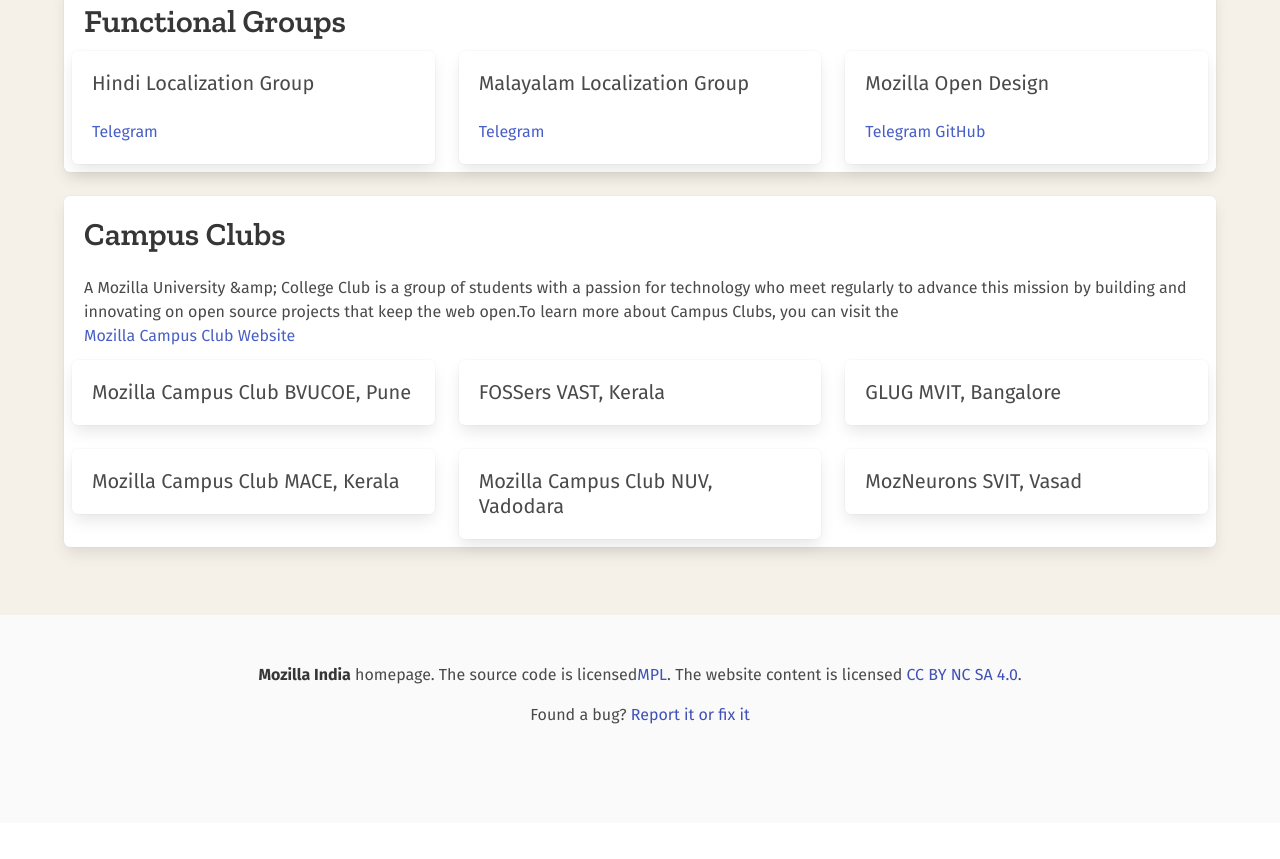
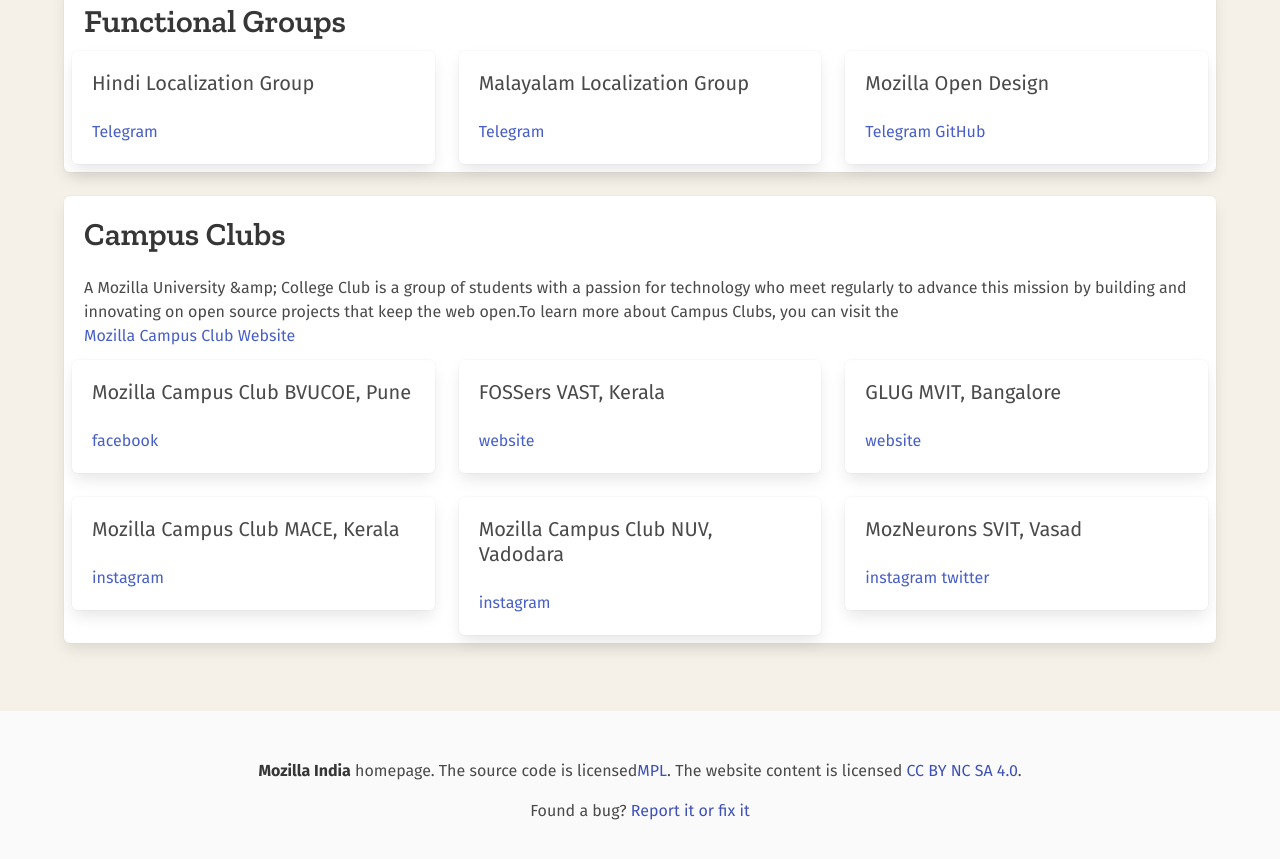
Before and after one commit to MozillaIndia/mozillaindia.github.io, a Gatsby site: page / in a window 1280 px wide. Shown: the part 2098-2957 px from the top of the page. Before the commit the page ends 2921 px from the top, so only its background shows below. Built offline with nearby package versions, Linux system fonts and the light colour scheme; Gatsby itself is replaced by a stand-in of ours; a web font is replaced by a local one.

Commit message:
add new component with multiple links

```diff
--- /dev/null
+++ b/src/components/linkedGroups.js
@@ -0,0 +1,32 @@
+import React from 'react'
+
+const LinkedGroups = ({ name, data, description }) => (
+  <div className="tile is-ancestor is-vertical">
+    <div className="tile is-parent">
+      <div className="tile is-child box">
+        <div className="tile is-ancestor is-vertical">
+          <div className="tile is-parent is-vertical">
+            <p className="title">{name}</p>
+            {description}
+          </div>
+          <div className="columns is-multiline">
+            {data.edges.map(({ node }, idx) => (
+              <div className="column is-4" key={idx}>
+                <div className="tile is-child box">
+                  <p className="subtitle">{node.name}</p>
+                  {node.links.map(({ type, link }, idxInner) => (
+                    <a href={link} key={idxInner}>
+                      {type}{' '}
+                    </a>
+                  ))}
+                </div>
+              </div>
+            ))}
+          </div>
+        </div>
+      </div>
+    </div>
+  </div>
+)
+
+export default LinkedGroups
--- a/src/pages/index.js
+++ b/src/pages/index.js
@@ -4,6 +4,7 @@
 import Layout from '../components/layout'
 import SEO from '../components/seo'
 import Groups from '../components/groups'
+import LinkedGroups from '../components/linkedGroups'
 import {
   FaTwitterSquare,
   FaFacebookSquare,
@@ -244,7 +245,7 @@
         {/* Functional Groups */}
         <Groups data={data.functionalGroups} name="Functional Groups" />
         {/* Campus Clubs */}
-        <Groups
+        <LinkedGroups
           data={data.campusClubs}
           name="Campus Clubs"
           description={[
```
